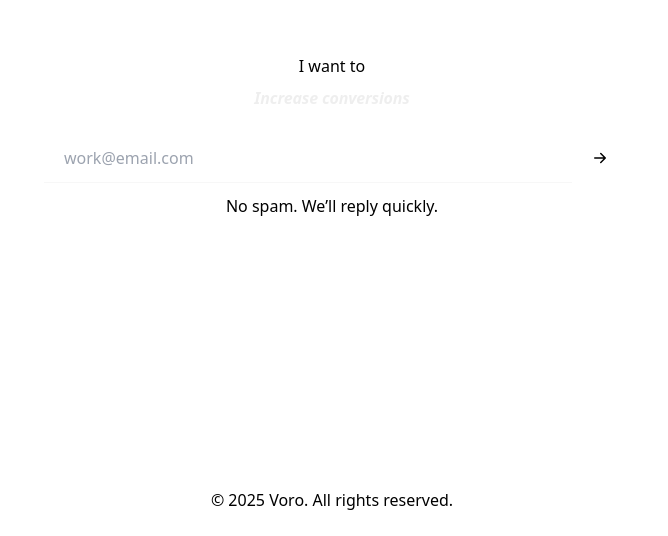
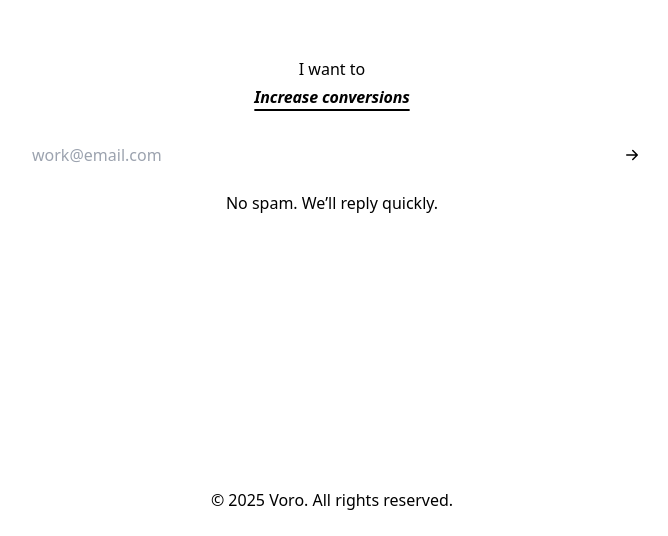
Before and after one commit to reedpafford/voro-ink, a Next.js app: page / in a window 1280 px wide. Shown: the part 264-800 px from the top of the page, without its empty margins (308-976 px from the left). Built offline with nearby package versions, Linux system fonts and the light colour scheme.

Commit message:
ui: unify headline/field width, reduce headline weight/size, slower plane+check, subtler focus

```diff
--- a/src/app/globals.css
+++ b/src/app/globals.css
@@ -10,31 +10,29 @@ html { -webkit-font-smoothing: antialiased; -moz-osx-font-smoothing: grayscale;
 body { background: rgb(var(--color-bg)); color: rgb(var(--color-fg)); }
 
 /* Layout helpers */
-.container { @apply mx-auto max-w-3xl px-6; }
+.container { @apply mx-auto px-6; }
+.stack { @apply mx-auto; max-width: 40rem; } /* 640px cap for both headline & field */
 
 /* Typographic primitives */
-.eyebrow {
-  font-size: var(--eyebrow-size);
-  color: rgb(var(--color-muted));
-}
+.eyebrow { font-size: var(--eyebrow-size); color: rgb(var(--color-muted)); }
 .hero-title {
   font-size: var(--hero-size);
   font-style: italic;
-  font-weight: 800;       /* confident but not screaming */
+  font-weight: 700;            /* down from 800 */
   letter-spacing: -0.01em;
-  line-height: 1.05;
+  line-height: 1.08;
 }
 .fine { font-size: var(--fine-size); color: rgb(var(--color-muted)); }
 
-/* Underline in brand teal (used by the rotating phrase) */
+/* Underline in brand teal */
 .underline-brand {
   text-decoration: underline;
   text-underline-offset: 6px;
-  text-decoration-thickness: 3px;
+  text-decoration-thickness: 2px; /* quieter */
   text-decoration-color: rgb(var(--color-brand));
 }
 
-/* Form primitives – minimalist, very subtle focus */
+/* Minimalist input + ultra-subtle focus */
 .pill-input {
   height: 48px;
   width: 100%;
@@ -42,17 +40,13 @@ body { background: rgb(var(--color-bg)); color: rgb(var(--color-fg)); }
   border: 1px solid rgb(var(--color-border));
   background: rgb(255 255 255 / .96);
   padding: 0 20px;
-  box-shadow:
-    inset 0 0 0 1px rgb(255 255 255 / .8),          /* soft inner line */
-    0 1px 0 0 rgb(0 0 0 / .03);                     /* hairline below */
-  transition: border-color .18s ease, box-shadow .18s ease, background .2s ease;
+  box-shadow: inset 0 0 0 1px rgb(255 255 255 / .9);
+  transition: border-color .16s ease, background .16s ease, box-shadow .16s ease;
 }
 .pill-input:focus {
   outline: none;
-  border-color: rgb(190 190 190);
-  box-shadow:
-    inset 0 0 0 1px rgb(255 255 255 / .9),
-    0 1px 0 0 rgb(0 0 0 / .04);   /* barely brighter; no flashy ring */
+  border-color: rgb(198 198 198);     /* tiny nudge */
+  box-shadow: inset 0 0 0 1px rgb(255 255 255 / .95);
 }
 
 /* Circular send button */
@@ -68,9 +62,9 @@ body { background: rgb(var(--color-bg)); color: rgb(var(--color-fg)); }
 .btn-circle:hover { transform: translateY(-1px) scale(1.03); }
 .btn-circle:active { transform: scale(.96); }
 
-/* Accessibility focus (low key) */
+/* Low-key focus for clickables */
 :where(button, input, a):focus-visible {
   outline: none;
-  box-shadow: 0 0 0 2px rgb(255 255 255 / .9), 0 0 0 4px rgb(17 17 17 / .15);
+  box-shadow: 0 0 0 2px rgb(255 255 255 / .9), 0 0 0 4px rgb(17 17 17 / .12);
   border-radius: 9999px;
 }
--- a/src/app/page.tsx
+++ b/src/app/page.tsx
@@ -11,7 +11,6 @@ export default function Page() {
     <main className="min-h-screen grid place-items-center">
       {!done ? (
         <section className="text-center container">
-          {/* generous white space gives modern, calm feel */}
           <div className="mb-6">
             <RotatingPitch />
           </div>
@@ -19,8 +18,10 @@ export default function Page() {
         </section>
       ) : (
         <section className="text-center container">
-          <h2 className="text-xl sm:text-2xl font-semibold">Thank you for reaching out</h2>
-          <p className="mt-2 text-sm text-neutral-600">We have received your inquiry and will reach out shortly</p>
+          <div className="stack">
+            <h2 className="text-xl sm:text-2xl font-semibold">Thank you for reaching out</h2>
+            <p className="mt-2 text-sm text-neutral-600">We have received your inquiry and will reach out shortly</p>
+          </div>
         </section>
       )}
 
--- a/src/components/EmailForm.tsx
+++ b/src/components/EmailForm.tsx
@@ -5,8 +5,8 @@ import { motion, useReducedMotion } from "framer-motion";
 
 export default function EmailForm({ onSuccess }: { onSuccess?: () => void }) {
   const [email, setEmail] = useState("");
-  const [launched, setLaunched] = useState(false); // plane launch
-  const [showCheck, setShowCheck] = useState(false); // brief sent indicator
+  const [launched, setLaunched] = useState(false);
+  const [showCheck, setShowCheck] = useState(false);
   const [err, setErr] = useState<string | null>(null);
   const [t0] = useState(() => Date.now());
   const reduce = useReducedMotion();
@@ -18,13 +18,10 @@ export default function EmailForm({ onSuccess }: { onSuccess?: () => void }) {
     setErr(null);
     const valid = /^[^\s@]+@[^\s@]+\.[^\s@]+$/.test(email);
     if (!valid) return setErr("Please enter a valid email.");
-    if (Date.now() - t0 < 1000) return setErr("Please try again.");
+    if (Date.now() - t0 < 900) return setErr("Please try again.");
 
-    // Launch animation immediately; handle server in background.
     setLaunched(true);
-
-    // After ~0.9s plane flight, show a quick checkmark "sent" pop.
-    if (!reduce) setTimeout(() => setShowCheck(true), 900);
+    if (!reduce) setTimeout(() => setShowCheck(true), 900); // slower so users see it
 
     try {
       const r = await fetch("/api/inquiry", {
@@ -34,11 +31,8 @@ export default function EmailForm({ onSuccess }: { onSuccess?: () => void }) {
       });
       const j = await r.json();
       if (!j.ok) throw new Error("bad");
-
-      // Transition to thank-you after the user *sees* the animation.
       setTimeout(() => onSuccess?.(), reduce ? 0 : 1500);
     } catch {
-      // Allow retry on failure.
       setLaunched(false);
       setShowCheck(false);
       setErr("Something went wrong. Try again.");
@@ -46,7 +40,7 @@ export default function EmailForm({ onSuccess }: { onSuccess?: () => void }) {
   }
 
   return (
-    <form onSubmit={submit} className="mt-6 w-full max-w-xl mx-auto">
+    <form onSubmit={submit} className="mt-6 w-full stack">
       <div className="flex items-center gap-2">
         <input
           type="email"
@@ -59,7 +53,7 @@ export default function EmailForm({ onSuccess }: { onSuccess?: () => void }) {
           required
         />
 
-        {/* Button wrapper (CSS hover/active; avoids motion.button TS issues) */}
+        {/* button wrapper (CSS hover/active; Framer for plane/check only) */}
         <div className="relative shrink-0 h-10 w-10 group">
           <button
             type="submit"
@@ -68,7 +62,6 @@ export default function EmailForm({ onSuccess }: { onSuccess?: () => void }) {
             onClick={() => submit()}
             className="btn-circle absolute inset-0"
           >
-            {/* Arrow (hidden once launched) */}
             {!launched && (
               <span className="relative z-10 inline-block transition-transform group-hover:translate-x-[2px] group-active:translate-x-[3px]">
                 <svg width="18" height="18" viewBox="0 0 24 24" fill="none" aria-hidden="true">
@@ -76,8 +69,6 @@ export default function EmailForm({ onSuccess }: { onSuccess?: () => void }) {
                 </svg>
               </span>
             )}
-
-            {/* Tiny brand trail */}
             {!launched && (
               <span
                 className="pointer-events-none absolute left-2 top-1/2 -translate-y-1/2 h-[2px] w-0 rounded-full transition-all duration-200 group-hover:w-[10px] group-active:w-[12px]"
@@ -86,7 +77,7 @@ export default function EmailForm({ onSuccess }: { onSuccess?: () => void }) {
             )}
           </button>
 
-          {/* Paper plane — slower launch */}
+          {/* slower plane */}
           {!reduce && (
             <span className="pointer-events-none absolute inset-0 m-auto">
               <motion.svg
@@ -106,7 +97,7 @@ export default function EmailForm({ onSuccess }: { onSuccess?: () => void }) {
             </span>
           )}
 
-          {/* Checkmark “sent” pop (brief) */}
+          {/* brief sent check */}
           {!reduce && showCheck && (
             <span className="pointer-events-none absolute inset-0 m-auto grid place-items-center">
               <motion.svg
--- a/src/components/RotatingPitch.tsx
+++ b/src/components/RotatingPitch.tsx
@@ -4,66 +4,39 @@ import { useEffect, useMemo, useState } from "react";
 import { AnimatePresence, motion, useReducedMotion } from "framer-motion";
 import { ROTATION_LINES } from "@/lib/lines";
 
-/** Small “I want to”, rotating forever with a subtle rotate+glide and teal underline sweep. */
+/** Rotates forever with a subtle rotate+glide; width capped to match the email field. */
 export default function RotatingPitch() {
   const reduce = useReducedMotion();
   const [index, setIndex] = useState(0);
-  const delay = 2600; // how long each phrase stays on screen
+  const dwell = 3200; // stays longer
 
   useEffect(() => {
-    const t = setTimeout(() => setIndex((i) => (i + 1) % ROTATION_LINES.length), delay);
+    const t = setTimeout(() => setIndex((i) => (i + 1) % ROTATION_LINES.length), dwell);
     return () => clearTimeout(t);
   }, [index]);
 
   const current = useMemo(() => ROTATION_LINES[index], [index]);
 
   return (
-    <div className="text-center">
+    <div className="text-center stack">
       <p className="eyebrow mb-2">I want to</p>
 
-      <span className="relative inline-block align-bottom">
+      {/* make the phrase block the same width as the field below */}
+      <div className="relative w-full mx-auto">
         <AnimatePresence mode="wait" initial={false}>
           <motion.span
             key={current}
-            initial={
-              reduce
-                ? { opacity: 0 }
-                : { y: 10, rotate: 3, opacity: 0 }
-            }
-            animate={
-              reduce
-                ? { opacity: 1 }
-                : { y: 0, rotate: 0, opacity: 1 }
-            }
-            exit={
-              reduce
-                ? { opacity: 0 }
-                : { y: -10, rotate: -3, opacity: 0 }
-            }
+            initial={reduce ? { opacity: 0 } : { y: 10, rotate: 2.5, opacity: 0 }}
+            animate={reduce ? { opacity: 1 } : { y: 0, rotate: 0, opacity: 1 }}
+            exit={reduce ? { opacity: 0 } : { y: -10, rotate: -2.5, opacity: 0 }}
             transition={{ duration: 0.35, ease: "easeOut" }}
           >
-            <span className="hero-title">{current}</span>
+            <span className="hero-title underline-brand block">{current}</span>
           </motion.span>
         </AnimatePresence>
 
-        {/* Teal underline (sweeps each change) */}
-        <span className="pointer-events-none absolute left-0 -bottom-1 h-[3px] w-full rounded-full overflow-hidden">
-          <motion.span
-            key={`u-${current}`}
-            style={{
-              backgroundColor: "rgb(var(--color-brand))",
-              width: "100%",
-              height: "100%",
-              transformOrigin: "left",
-              display: "block",
-            }}
-            initial={{ scaleX: 0 }}
-            animate={{ scaleX: 1 }}
-            exit={{ scaleX: 0 }}
-            transition={{ duration: 0.40, ease: "easeOut" }}
-          />
-        </span>
-      </span>
+        {/* teal sweep underline managed by the text decoration above; if you prefer the sweep bar, we can restore it */}
+      </div>
     </div>
   );
 }
```
Also changed, not shown: src/styles/tokens.css (+11 -11 lines), src/lib/lines.ts (line endings or trailing spaces).
